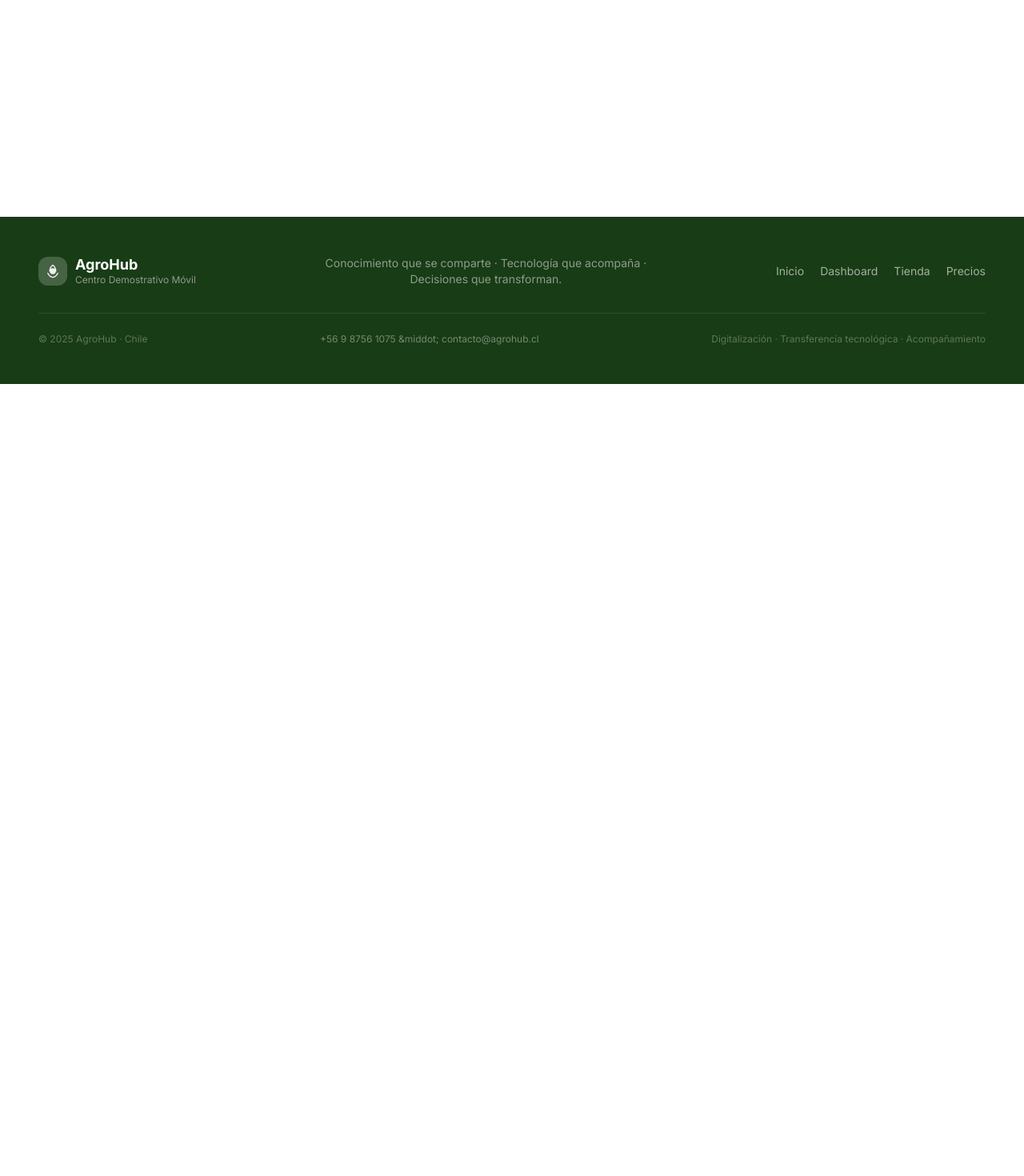
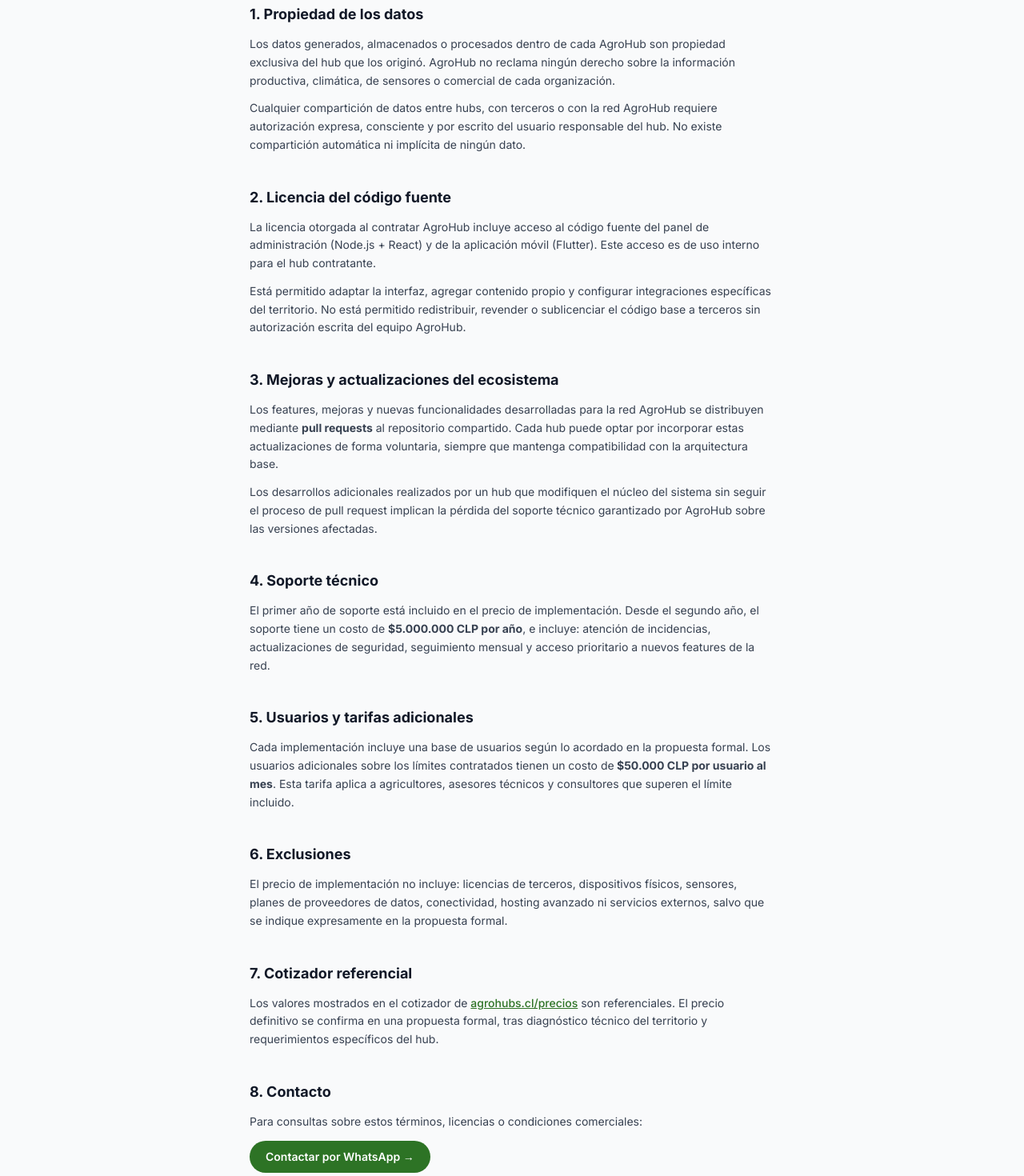
Before and after one commit to templateschile/Agrohub, a React (Vite) app: page /terminos in a window 1280 px wide. Shown: the part 320-1790 px from the top of the page at 80% size. Before the commit the page ends 800 px from the top, so only its background shows below. Built offline with nearby package versions, Linux system fonts and the light colour scheme.

Commit message:
fix: precios lazy load, anos ortografia, add terminos page y ruta

```diff
--- a/src/App.jsx
+++ b/src/App.jsx
@@ -11,6 +11,7 @@ import Documentos from './pages/Documentos'
 import Eventos from './pages/Eventos'
 import Tienda from './pages/Tienda'
 import Precios from './pages/Precios'
+import Terminos from './pages/Terminos'
 
 export default function App() {
   return (
@@ -26,6 +27,7 @@ export default function App() {
             <Route path="/eventos" element={<Eventos />} />
             <Route path="/tienda" element={<Tienda />} />
             <Route path="/precios" element={<Precios />} />
+            <Route path="/terminos" element={<Terminos />} />
           </Routes>
         </main>
         <Footer />
--- a/src/pages/Precios.jsx
+++ b/src/pages/Precios.jsx
@@ -84,9 +84,7 @@ export default function Precios() {
 
   const descModulo = modulos.length === 5 ? "20%" : null
 
-  const [titleRef, titleVisible] = useInView({ threshold: 0.1 })
-
-  return (
+    return (
     <div>
       <section className="pt-32 pb-16 bg-gradient-to-b from-agro-green-900 to-agro-green-800">
         <div className="max-w-7xl mx-auto px-6 lg:px-14">
@@ -104,13 +102,9 @@ export default function Precios() {
         </div>
       </section>
 
-      <section className="py-12 bg-gray-50">
+            <section className="py-12 bg-gray-50">
         <div className="max-w-7xl mx-auto px-6 lg:px-14">
-          <div
-            ref={titleRef}
-            className={`transition-all duration-700 ${titleVisible ? "opacity-100 translate-y-0" : "opacity-0 translate-y-8"}`}
-          >
-            <div className="grid grid-cols-1 lg:grid-cols-3 gap-8">
+          <div className="grid grid-cols-1 lg:grid-cols-3 gap-8">
 
               {/* ---- FORMULARIO COTIZADOR ---- */}
               <div className="lg:col-span-2 flex flex-col gap-6">
@@ -221,7 +215,7 @@ export default function Precios() {
 
                 {/* 5. Soporte */}
                 <div className="bg-white border border-gray-100 rounded-2xl p-6 shadow-sm">
-                  <h2 className="font-bold text-gray-900 text-base mb-4">5. Anos de soporte incluido</h2>
+                  <h2 className="font-bold text-gray-900 text-base mb-4">5. Años de soporte incluido</h2>
                   <div className="flex gap-3 flex-wrap">
                     {SOPORTE_OPCIONES.map(n => (
                       <button
@@ -325,8 +319,7 @@ export default function Precios() {
                   </p>
                 </div>
               </div>
-            </div>
-          </div>
+                      </div>
         </div>
       </section>
     </div>
--- /dev/null
+++ b/src/pages/Terminos.jsx
@@ -0,0 +1,130 @@
+export default function Terminos() {
+  return (
+    <div className="min-h-screen bg-gray-50">
+      <section className="pt-32 pb-16 bg-gradient-to-b from-agro-green-900 to-agro-green-800">
+        <div className="max-w-3xl mx-auto px-6 lg:px-14">
+          <h1 className="text-3xl md:text-4xl font-extrabold text-white mb-3">
+            Términos y Condiciones
+          </h1>
+          <p className="text-white/65 text-base">
+            Licencia compartida AgroHub · Versión 1.0 · Vigente desde 2025
+          </p>
+        </div>
+      </section>
+
+      <section className="py-14">
+        <div className="max-w-3xl mx-auto px-6 lg:px-14 flex flex-col gap-10 text-gray-700">
+
+          {/* 1 */}
+          <div>
+            <h2 className="text-lg font-bold text-gray-900 mb-3">1. Propiedad de los datos</h2>
+            <p className="text-sm leading-relaxed">
+              Los datos generados, almacenados o procesados dentro de cada AgroHub son propiedad
+              exclusiva del hub que los originó. AgroHub no reclama ningún derecho sobre la información
+              productiva, climática, de sensores o comercial de cada organización.
+            </p>
+            <p className="text-sm leading-relaxed mt-3">
+              Cualquier compartición de datos entre hubs, con terceros o con la red AgroHub requiere
+              autorización expresa, consciente y por escrito del usuario responsable del hub. No existe
+              compartición automática ni implícita de ningún dato.
+            </p>
+          </div>
+
+          {/* 2 */}
+          <div>
+            <h2 className="text-lg font-bold text-gray-900 mb-3">2. Licencia del código fuente</h2>
+            <p className="text-sm leading-relaxed">
+              La licencia otorgada al contratar AgroHub incluye acceso al código fuente del panel de
+              administración (Node.js + React) y de la aplicación móvil (Flutter). Este acceso es de uso
+              interno para el hub contratante.
+            </p>
+            <p className="text-sm leading-relaxed mt-3">
+              Está permitido adaptar la interfaz, agregar contenido propio y configurar integraciones
+              específicas del territorio. No está permitido redistribuir, revender o sublicenciar el
+              código base a terceros sin autorización escrita del equipo AgroHub.
+            </p>
+          </div>
+
+          {/* 3 */}
+          <div>
+            <h2 className="text-lg font-bold text-gray-900 mb-3">3. Mejoras y actualizaciones del ecosistema</h2>
+            <p className="text-sm leading-relaxed">
+              Los features, mejoras y nuevas funcionalidades desarrolladas para la red AgroHub se
+              distribuyen mediante <strong>pull requests</strong> al repositorio compartido. Cada hub
+              puede optar por incorporar estas actualizaciones de forma voluntaria, siempre que mantenga
+              compatibilidad con la arquitectura base.
+            </p>
+            <p className="text-sm leading-relaxed mt-3">
+              Los desarrollos adicionales realizados por un hub que modifiquen el núcleo del sistema
+              sin seguir el proceso de pull request implican la pérdida del soporte técnico garantizado
+              por AgroHub sobre las versiones afectadas.
+            </p>
+          </div>
+
+          {/* 4 */}
+          <div>
+            <h2 className="text-lg font-bold text-gray-900 mb-3">4. Soporte técnico</h2>
+            <p className="text-sm leading-relaxed">
+              El primer año de soporte está incluido en el precio de implementación. Desde el segundo
+              año, el soporte tiene un costo de <strong>$5.000.000 CLP por año</strong>, e incluye:
+              atención de incidencias, actualizaciones de seguridad, seguimiento mensual y acceso
+              prioritario a nuevos features de la red.
+            </p>
+          </div>
+
+          {/* 5 */}
+          <div>
+            <h2 className="text-lg font-bold text-gray-900 mb-3">5. Usuarios y tarifas adicionales</h2>
+            <p className="text-sm leading-relaxed">
+              Cada implementación incluye una base de usuarios según lo acordado en la propuesta formal.
+              Los usuarios adicionales sobre los límites contratados tienen un costo de
+              <strong> $50.000 CLP por usuario al mes</strong>. Esta tarifa aplica a agricultores,
+              asesores técnicos y consultores que superen el límite incluido.
+            </p>
+          </div>
+
+          {/* 6 */}
+          <div>
+            <h2 className="text-lg font-bold text-gray-900 mb-3">6. Exclusiones</h2>
+            <p className="text-sm leading-relaxed">
+              El precio de implementación no incluye: licencias de terceros, dispositivos físicos,
+              sensores, planes de proveedores de datos, conectividad, hosting avanzado ni servicios
+              externos, salvo que se indique expresamente en la propuesta formal.
+            </p>
+          </div>
+
+          {/* 7 */}
+          <div>
+            <h2 className="text-lg font-bold text-gray-900 mb-3">7. Cotizador referencial</h2>
+            <p className="text-sm leading-relaxed">
+              Los valores mostrados en el cotizador de <a href="/precios" className="text-agro-green-600 underline font-medium">agrohubs.cl/precios</a> son
+              referenciales. El precio definitivo se confirma en una propuesta formal, tras diagnóstico
+              técnico del territorio y requerimientos específicos del hub.
+            </p>
+          </div>
+
+          {/* 8 */}
+          <div>
+            <h2 className="text-lg font-bold text-gray-900 mb-3">8. Contacto</h2>
+            <p className="text-sm leading-relaxed">
+              Para consultas sobre estos términos, licencias o condiciones comerciales:
+            </p>
+            <a
+              href="https://wa.me/56987561075"
+              target="_blank"
+              rel="noopener noreferrer"
+              className="inline-flex items-center gap-2 mt-3 bg-agro-green-600 hover:bg-agro-green-700 text-white font-semibold text-sm px-5 py-2.5 rounded-full transition-colors"
+            >
+              Contactar por WhatsApp →
+            </a>
+          </div>
+
+          <div className="border-t border-gray-100 pt-6 text-xs text-gray-400">
+            Última actualización: enero 2025 · AgroHub · agrohubs.cl
+          </div>
+
+        </div>
+      </section>
+    </div>
+  )
+}
```
